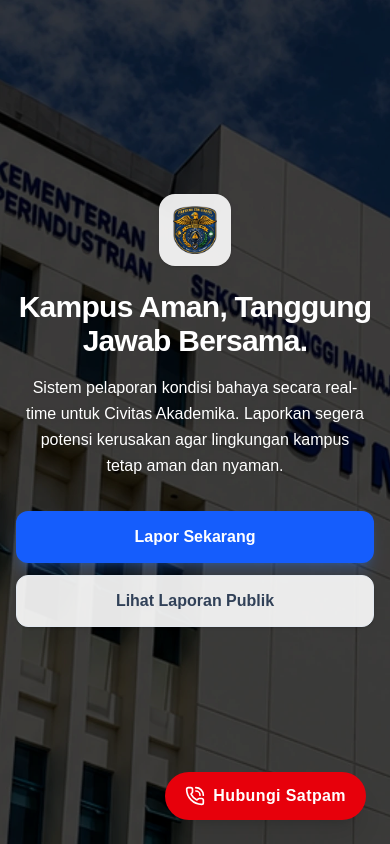
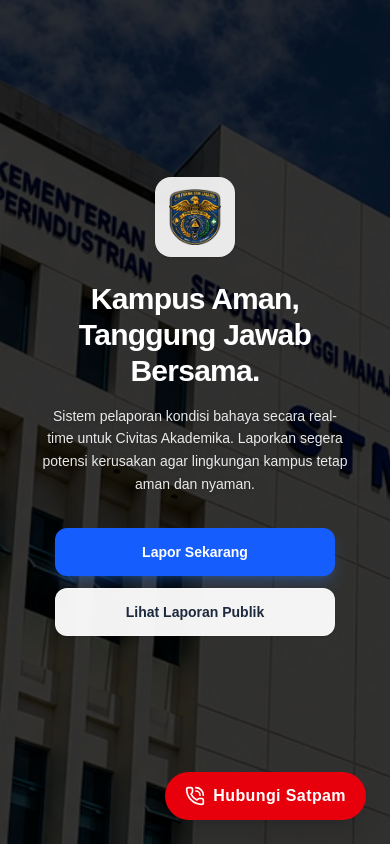
Before and after one commit to manry-hub/chrs-stmi, a Next.js app: page / in a window 390 px wide. Built offline with nearby package versions, Linux system fonts and the light colour scheme; no server answers.

Commit message:
style: improve responsive layout and visual styling on landing page

```diff
--- a/src/app/page.tsx
+++ b/src/app/page.tsx
@@ -9,36 +9,36 @@
     const session = await auth();
 
     return (
-        <div className="relative min-h-screen flex flex-col items-center justify-center py-12 px-4 sm:px-6 overflow-hidden">
+        <div className="relative min-h-screen flex flex-col items-center justify-center py-10 sm:py-12 px-4 sm:px-6 md:px-8 overflow-hidden">
             {/* Background Image */}
             <Image src="/background.webp" alt="Kampus Background" fill priority className="object-cover -z-20" quality={90} />
 
             {/* Overlay for Readability */}
-            <div className="absolute inset-0 bg-black/40 -z-10" />
+            <div className="absolute inset-0 bg-black/50 -z-10" />
 
-            <div className="text-center max-w-4xl relative z-10">
-                <div className="inline-flex items-center justify-center p-3 sm:p-4 bg-white/90 backdrop-blur-sm rounded-2xl mb-6 sm:mb-8 transition-transform hover:scale-105 duration-300 shadow-sm">
-                    <Image src="/logostmi.png" width={64} height={64} className="w-12 h-12 sm:w-16 sm:h-16 object-contain" alt="logostmi" />
+            <div className="text-center w-full max-w-5xl relative z-10 px-2 sm:px-4">
+                <div className="inline-flex items-center justify-center p-3 sm:p-4 md:p-5 bg-white/90 backdrop-blur-sm rounded-2xl md:rounded-3xl mb-6 sm:mb-8 md:mb-10 transition-transform hover:scale-105 duration-300 shadow-sm">
+                    <Image src="/logostmi.png" width={80} height={80} className="w-14 h-14 sm:w-16 sm:h-16 md:w-20 md:h-20 object-contain" alt="logostmi" />
                 </div>
 
-                <h1 className="text-3xl sm:text-5xl md:text-6xl font-extrabold text-white tracking-tight leading-[1.15] mb-4 sm:mb-6">
+                <h1 className="text-3xl sm:text-5xl md:text-6xl lg:text-7xl font-extrabold text-white tracking-tight leading-[1.2] sm:leading-[1.15] mb-4 sm:mb-6 md:mb-8">
                     Kampus Aman,
                     <br className="hidden sm:block" />
-                    <span className="text-white sm:text-white"> Tanggung Jawab Bersama.</span>
+                    <span className="text-white"> Tanggung Jawab Bersama.</span>
                 </h1>
 
-                <p className="text-base sm:text-lg md:text-xl text-white font-medium mb-8 sm:mb-10 max-w-2xl mx-auto leading-relaxed px-2 drop-shadow-sm">
+                <p className="text-sm sm:text-base md:text-lg lg:text-xl text-white/90 font-medium mb-8 sm:mb-10 md:mb-12 max-w-[95%] sm:max-w-2xl lg:max-w-3xl mx-auto leading-relaxed sm:leading-relaxed px-2 md:px-0 drop-shadow-sm">
                     Sistem pelaporan kondisi bahaya secara real-time untuk Civitas Akademika. Laporkan segera potensi kerusakan agar lingkungan kampus
                     tetap aman dan nyaman.
                 </p>
 
-                <div className="flex flex-col sm:flex-row items-center justify-center gap-3 sm:gap-4 w-full max-w-sm sm:max-w-none mx-auto">
+                <div className="flex flex-col sm:flex-row items-center justify-center gap-3 sm:gap-4 md:gap-5 w-full max-w-[280px] sm:max-w-none mx-auto">
                     {session ? (
-                        <Button asChild size="lg" className="w-full sm:w-auto min-h-[52px] px-8 text-base shadow-lg shadow-blue-500/25">
+                        <Button asChild size="lg" className="w-full sm:w-auto min-h-[48px] sm:min-h-[52px] md:min-h-[56px] px-6 sm:px-8 md:px-10 text-sm sm:text-base md:text-lg shadow-lg shadow-blue-500/25 rounded-xl">
                             <Link href={ROUTES.DASHBOARD}>Lapor Sekarang</Link>
                         </Button>
                     ) : (
-                        <Button asChild size="lg" className="w-full sm:w-auto min-h-[52px] px-8 text-base shadow-lg shadow-blue-500/25">
+                        <Button asChild size="lg" className="w-full sm:w-auto min-h-[48px] sm:min-h-[52px] md:min-h-[56px] px-6 sm:px-8 md:px-10 text-sm sm:text-base md:text-lg shadow-lg shadow-blue-500/25 rounded-xl">
                             <Link href={ROUTES.LOGIN}>Lapor Sekarang</Link>
                         </Button>
                     )}
@@ -46,17 +46,16 @@
                         asChild
                         variant="outline"
                         size="lg"
-                        className="w-full sm:w-auto min-h-[52px] px-8 text-base border-slate-200 text-slate-700 bg-white/90 hover:bg-white shadow-sm"
+                        className="w-full sm:w-auto min-h-[48px] sm:min-h-[52px] md:min-h-[56px] px-6 sm:px-8 md:px-10 text-sm sm:text-base md:text-lg border-white/20 text-slate-800 bg-white/95 hover:bg-white hover:text-slate-900 shadow-sm rounded-xl transition-all"
                     >
                         <Link href={ROUTES.REPORTS}>Lihat Laporan Publik</Link>
                     </Button>
                 </div>
-                <div className="mt-6 sm:mt-8 flex justify-center">
+
+                <div className="mt-8 sm:mt-10 md:mt-12 flex justify-center">
                     <EmergencyCallButton />
                 </div>
             </div>
-
-
         </div>
     );
 }
```
Also changed, not shown: src/middleware.ts (renamed from src/proxy.ts).
